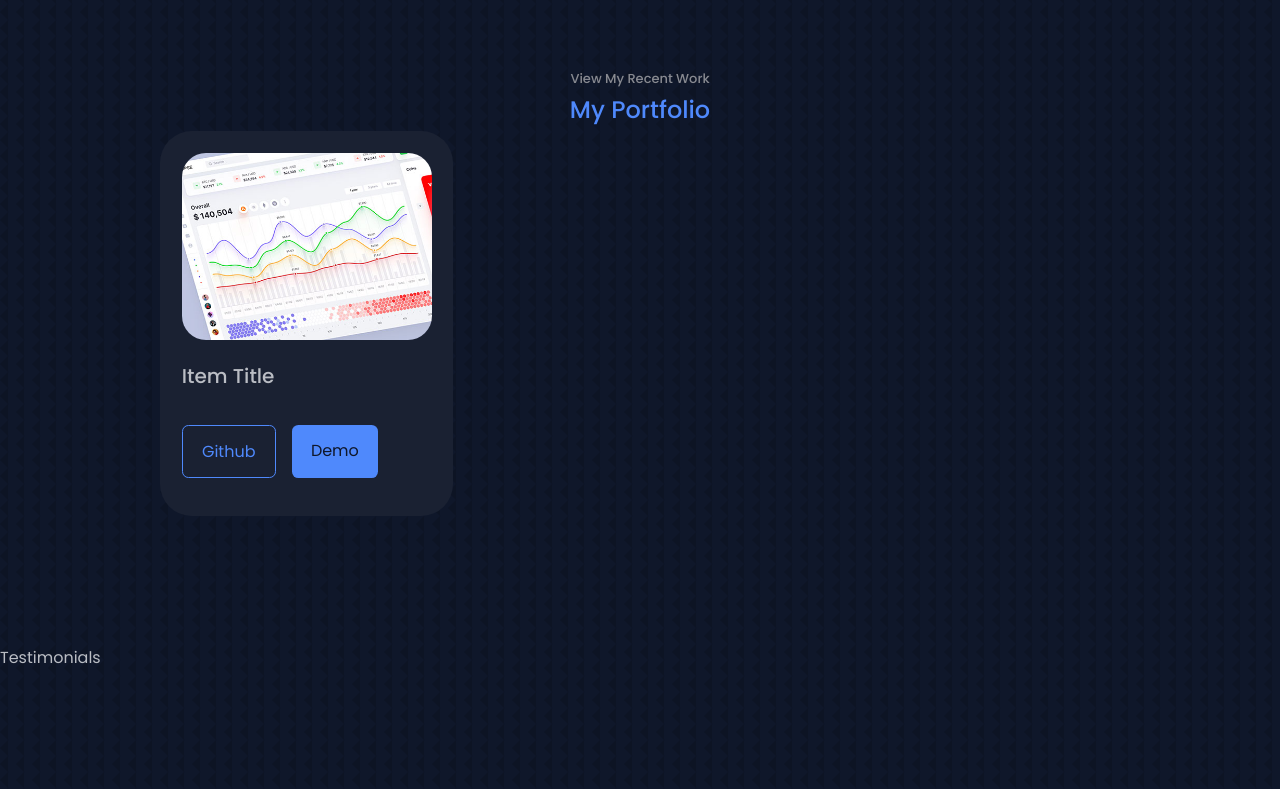
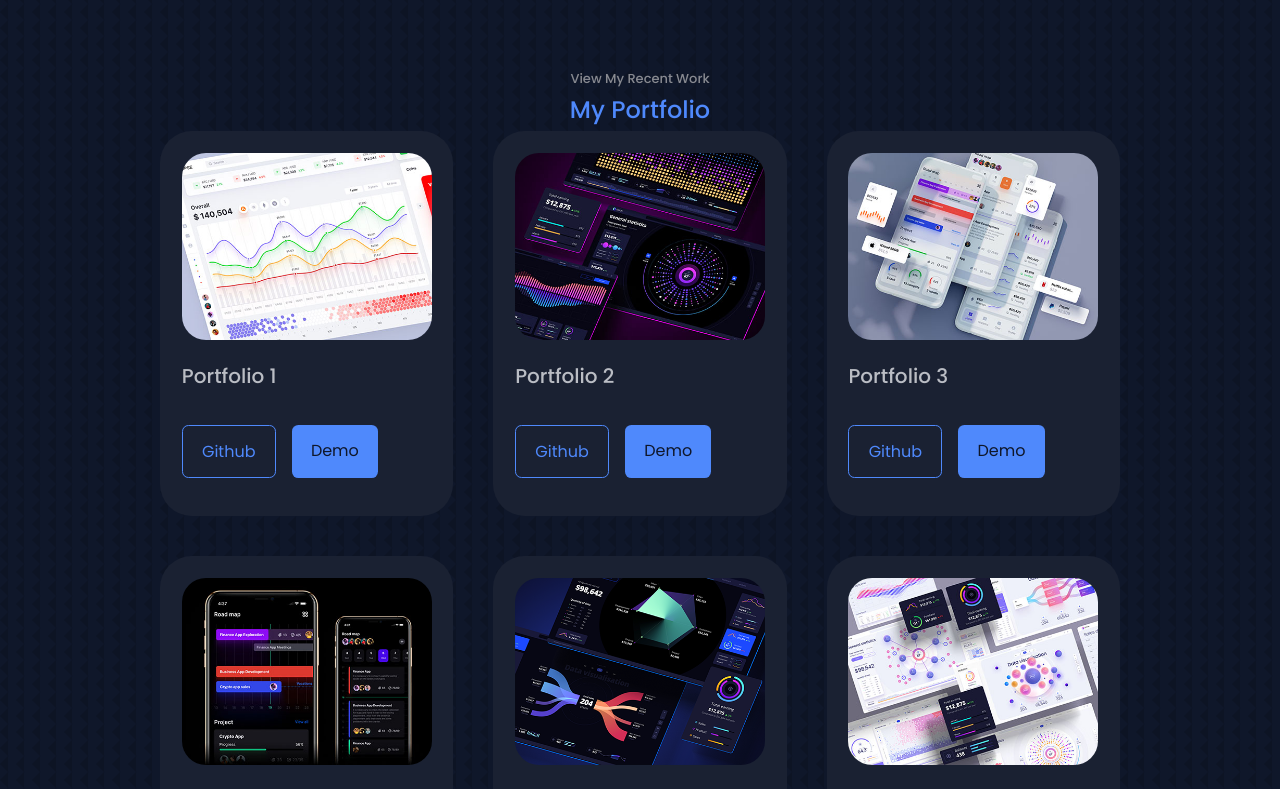
Before and after one commit to neophyte-programmer/react-portfolio, a React (Create React App) app: page / in a window 1280 px wide. Shown: the part 2940-3729 px from the top of the page. Built offline with nearby package versions, Linux system fonts and the light colour scheme.

Commit message:
using map method for portoflio generation

```diff
--- a/src/components/portfolio/Portfolio.jsx
+++ b/src/components/portfolio/Portfolio.jsx
@@ -7,64 +7,61 @@ import img4 from '../../assets/portfolio4.jpg'
 import img5 from '../../assets/portfolio5.png'
 import img6 from '../../assets/portfolio6.jpg'
 
-
 // Array to store portfolio details in an object and then map through the object to display the portfolio items
+// id is going to be the unique key for each portfolio item
 const data = [
 	{
 		id: 1,
 		image: img1,
 		title: 'Portfolio 1',
 		github: 'https://github.com/neophyte-programmer',
-    demo: 'https://dribbble.com/Alien_pixels'
+		demo: 'https://dribbble.com/Alien_pixels',
 	},
 	{
 		id: 2,
 		image: img2,
 		title: 'Portfolio 2',
 		github: 'https://github.com/neophyte-programmer',
-    demo: 'https://dribbble.com/Alien_pixels'
+		demo: 'https://dribbble.com/Alien_pixels',
 	},
 	{
 		id: 3,
 		image: img3,
 		title: 'Portfolio 3',
 		github: 'https://github.com/neophyte-programmer',
-    demo: 'https://dribbble.com/Alien_pixels'
+		demo: 'https://dribbble.com/Alien_pixels',
 	},
 	{
 		id: 4,
 		image: img4,
 		title: 'Portfolio 4',
 		github: 'https://github.com/neophyte-programmer',
-    demo: 'https://dribbble.com/Alien_pixels'
+		demo: 'https://dribbble.com/Alien_pixels',
 	},
 	{
 		id: 5,
 		image: img5,
 		title: 'Portfolio 5',
 		github: 'https://github.com/neophyte-programmer',
-    demo: 'https://dribbble.com/Alien_pixels'
+		demo: 'https://dribbble.com/Alien_pixels',
 	},
 	{
 		id: 6,
 		image: img6,
 		title: 'Portfolio 6',
 		github: 'https://github.com/neophyte-programmer',
-    demo: 'https://dribbble.com/Alien_pixels'
-  }
+		demo: 'https://dribbble.com/Alien_pixels',
+	},
 ]
-
-
-
 
 const Portfolio = () => {
 	return (
-    <section id="portfolio" className='section'>
-      <h5 className="section__subtitle">View My Recent Work</h5>
-      <h2 className="section__title">My Portfolio</h2>
+		<section id='portfolio' className='section'>
+			<h5 className='section__subtitle'>View My Recent Work</h5>
+			<h2 className='section__title'>My Portfolio</h2>
 
-      <div className="container portfolio__container">
-        <article className="portfolio__item">
+			<div className='container portfolio__container'>
+				{/* <article className="portfolio__item">
           <div className="portfolio__img">
             <img src={img1} alt="" />
           </div>
@@ -75,8 +72,38 @@ const Portfolio = () => {
           <a href="https://dribbble.com/Alien_pixels" target="_blank" className="btn btn--primary">Demo</a>
          </div>
 
+        </article> */}
+
+				{
+					// Mapping through the data array and displaying the portfolio items
+					data.map(({ id, image, title, github, demo }) => {
+						return (
+							<article key={id} className='portfolio__item'>
+								<div className='portfolio__img'>
+									<img src={image} alt='' />
+								</div>
+                <h3 className='portfolio__title'>{title}</h3>
+
+								<div className='portfolio__btns'>
+									<a
+										href={github}
+										target='_blank'
+										className='btn'
+									>
+										Github
+									</a>
+									<a
+										href={demo}
+										target='_blank'
+										className='btn btn--primary'
+									>
+										Demo
+									</a>
+								</div>
 							</article>
-
+						)
+					})
+				}
 			</div>
 		</section>
 	)
```
Lines whose indentation alone changed are shown as unchanged.
